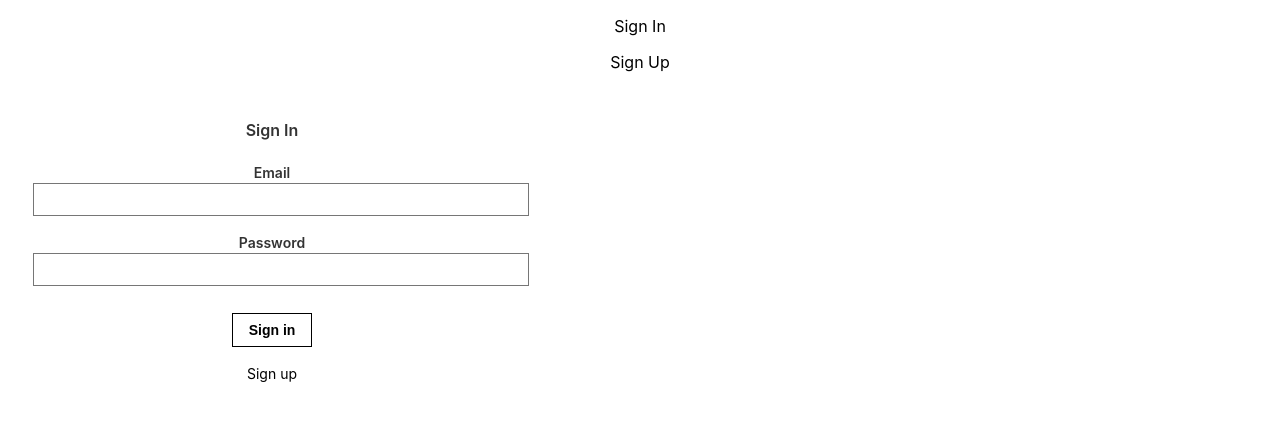
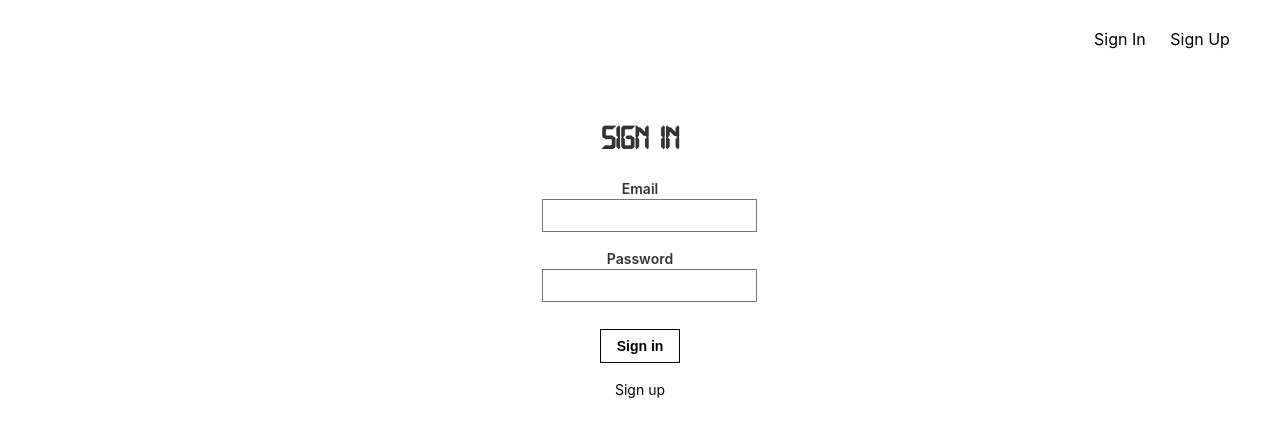
Before and after one commit to javierpb275/roboworker, a React (Create React App) app in the folder client/: page / in a window 1280 px wide. Shown: the top 436 px of the page. Built offline with nearby package versions, Linux system fonts and the light colour scheme.

Commit message:
added styles to navigation and signin and signup

```diff
--- a/client/src/App.css
+++ /dev/null
@@ -1,3 +0,0 @@
-.App {
-  text-align: center;
-}
--- a/client/src/App.js
+++ b/client/src/App.js
@@ -5,14 +5,8 @@ import { Route, Switch } from 'react-router-dom';
 import Homepage from './pages/homepage/homepage.component';// This is the Homepage where you find the user info and their actions like work or open their backpack
 
 
-//STYLES
-import './App.css';
-
-
-
-
   const App = () => (
-    <div className="App">
+    <div>
       <Switch>
         <Route exact path="/" component={() => <Homepage/>} />
       </Switch>
--- a/client/src/components/navigation/navigation.component.jsx
+++ b/client/src/components/navigation/navigation.component.jsx
@@ -4,20 +4,23 @@
 
 import React from 'react';
 
+//STYLES
+import './navigation.styles.css';
+
 const Navigation = ({ onRouteChange, isSignedIn }) => {
 
 
     if (isSignedIn) {
         return (
-        <nav>
-            <p onClick={() => onRouteChange('signout')}>Sign Out</p>
+        <nav style={{display: 'flex', justifyContent: 'flex-end'}}>
+            <p onClick={() => onRouteChange('signout')} className='option'>Sign Out</p>
         </nav>
         );
     } else {
         return (
-        <nav>
-            <p onClick={() => onRouteChange('signin')}>Sign In</p>
-            <p onClick={() => onRouteChange('signup')}>Sign Up</p>
+        <nav style={{display: 'flex', justifyContent: 'flex-end'}}>
+            <p onClick={() => onRouteChange('signin')} className='option'>Sign In</p>
+            <p onClick={() => onRouteChange('signup')} className='option'>Sign Up</p>
         </nav>
         );
     }
--- /dev/null
+++ b/client/src/components/navigation/navigation.styles.css
@@ -0,0 +1,3 @@
+.option {
+    margin-right: 2%;
+}
--- a/client/src/components/product/product.component.jsx
+++ b/client/src/components/product/product.component.jsx
@@ -4,13 +4,18 @@
 import React from 'react';
 import Tilt from 'react-tilt';
 
-const Product = ({id, name, icon, price}) => (
+const Product = ({id, name, icon, price, coinIcon}) => (
     <div>
         <Tilt className="Tilt" options={{ max : 55 }} style={{ height: 250, width: 250 }}>
             <div className="Tilt-inner pa3">
                 <img style={{paddingTop:'5px'}} alt="product-icon" src={icon}/>
                 <h6>{name}</h6>
-                <p>{price}</p>
+                <div>
+                <img alt="coin-icon" src={coinIcon}/>
+                    <p>
+                    {price}
+                    </p>
+                </div>
             </div>
         </Tilt>
     </div>
--- a/client/src/components/products-list/products-list.component.jsx
+++ b/client/src/components/products-list/products-list.component.jsx
@@ -3,7 +3,7 @@
 import React from 'react';
 import Product from '../product/product.component';
 
-const ProductsList = ({products}) => {
+const ProductsList = ({products, coinIcon}) => {
     return(
     <div>
         {
@@ -14,6 +14,7 @@ const ProductsList = ({products}) => {
                     name={products[i].name}
                     icon={products[i].icon}
                     price={products[i].price}
+                    coinIcon={coinIcon}
                     />
                 );
             })
--- a/client/src/components/title/title.component.jsx
+++ b/client/src/components/title/title.component.jsx
@@ -5,7 +5,7 @@ import React from 'react';
 import './title.styles.css';
 
 const Title = ({ title }) => (
-    <div>
+    <div style={ {textAlign: "center"}}>
         <h1 className='title'>{title}</h1>
     </div>
 );
--- a/client/src/pages/homepage/homepage.component.jsx
+++ b/client/src/pages/homepage/homepage.component.jsx
@@ -3,11 +3,11 @@ import React, {Component} from 'react';
 
 //COMPONENTS
 import Navigation from '../../components/navigation/navigation.component';// This is the navigation bar where you can select to sign in, sign out and register.
-import SignIn from '../../components/sign-in/sign-in.component';//This is the SignIn component form.
-import SignUp from '../../components/sign-up/sign-up.component';//This is the SignUp component form.
+import SignIn from '../sign-in/sign-in.component';//This is the SignIn component form.
+import SignUp from '../sign-up/sign-up.component';//This is the SignUp component form.
 import Card from '../../components/card/card.component';//This component displays the user image and user information.
 import CustomButton from '../../components/custom-button/custom-button.component';//This is a reusable button component that we can customize and pass a different function and we can use it in multiple places.
-import CustomIcon from '../../components/custom-icon/custom-icon.component';//This component is an image of a store that when we click on it, it takes us to the StorePage
+import CustomIcon from '../../components/custom-icon/custom-icon.component';//This component is a reusable icon
 import Title from '../../components/title/title.component'; // This component is a reusable title for the page
 import SearchBox from '../../components/search-box/search-box.component';//This is a reusable input component that we can customize  and pass a different function or placeholder and we can use it in multiple places.
 import ProductsList from '../../components/products-list/products-list.component';//This component displays a list of the products available with their icon, name and price. It's a parent of Product
@@ -19,7 +19,7 @@ import {products} from './products';//This is an array of the products available
 //Assets
 import nailerImg from '../../assets/nailer-image/nailer.png';
 import storeImg from '../../assets/store-image/store-icon.png';
-
+import coinImg from '../../assets/coin-image/coin.png';
 
 
 
@@ -82,7 +82,7 @@ class Homepage extends Component {
     const filteredProducts = products.filter(product =>
       product.name.toLowerCase().includes(searchField.toLowerCase()));
   return (
-    <div className="homepage">
+    <div className="homepage" style={{margin: '1% 2% 2% 2%'}}>
       <Navigation isSignedIn={isSignedIn} onRouteChange={this.onRouteChange}/>
       { this.state.route === 'home'
       ? <div>
@@ -91,7 +91,7 @@ class Homepage extends Component {
       <CustomButton handleClick={this.onClickEarnCoins} icon={nailerImg} title='Work'/>
       <CustomIcon icon={storeImg} title='Store'/>
       <SearchBox placeholder='Search Product' handleChange={this.handleChange}/>
-      <ProductsList products={filteredProducts}/>
+      <ProductsList coinIcon={coinImg} products={filteredProducts}/>
       </div>
       : (
         this.state.route === 'signin'
--- a/client/src/components/sign-in/sign-in.component.jsx
+++ b/client/src/pages/sign-in/sign-in.component.jsx
@@ -3,15 +3,18 @@
 
 
 import React from 'react';
+
+import Title from '../../components/title/title.component';
+
 import './sign-in.styles.css';
 
 const SignIn = ({onRouteChange}) => {
     return (
-
-        <main className="pa4 black-80">
+      <div className="signin">
+        <main className="pa4 black-80" style={{textAlign:'center' }}>
         <div className="measure">
           <fieldset id="sign_up" className="ba b--transparent ph0 mh0">
-            <legend className="f1 fw6 ph0 mh0">Sign In</legend>
+            <Title title='Sign In'/>
             <div className="mt3">
               <label className="db fw6 lh-copy f6" htmlFor="email-address">Email</label>
               <input className="pa2 input-reset ba bg-transparent hover-bg-black hover-white w-100" type="email" name="email-address"  id="email-address"/>
@@ -33,6 +36,7 @@ const SignIn = ({onRouteChange}) => {
           </div>
         </div>
       </main>
+      </div>
 
     );
 
--- a/client/src/components/sign-in/sign-in.styles.css
+++ b/client/src/pages/sign-in/sign-in.styles.css
@@ -1,3 +1,8 @@
+.signin {
+    display: flex;
+    justify-content: center;
+}
+
 .ba {
     border-style: solid;
     border-width: 1px;
--- a/client/src/components/sign-up/sign-up.component.jsx
+++ b/client/src/pages/sign-up/sign-up.component.jsx
@@ -2,15 +2,18 @@
 // We use the onRouteChange() function to navigate through our website
 
 import React from 'react';
+
+import Title from '../../components/title/title.component';
+
 import './sign-up.styles.css';
 
 const SignUp = ({onRouteChange}) => {
     return (
-
-        <main className="pa4 black-80">
+        <div className="signup">
+        <main className="pa4 black-80" style={{textAlign:'center' }}>
         <div className="measure">
           <fieldset id="sign_up" className="ba b--transparent ph0 mh0">
-            <legend className="f1 fw6 ph0 mh0">Sign Up</legend>
+          <Title title='Sign Up'/>
             <div className="mt3">
               <label className="db fw6 lh-copy f6" htmlFor="name">Name</label>
               <input className="pa2 input-reset ba bg-transparent hover-bg-black hover-white w-100" type="text" name="name"  id="name"/>
@@ -36,6 +39,7 @@ const SignUp = ({onRouteChange}) => {
           </div>
         </div>
       </main>
+      </div>
 
     );
 
--- a/client/src/components/sign-up/sign-up.styles.css
+++ b/client/src/pages/sign-up/sign-up.styles.css
@@ -1,3 +1,9 @@
+.signup {
+    display: flex;
+    justify-content: center;
+}
+
+
 .ba {
     border-style: solid;
     border-width: 1px;
```
